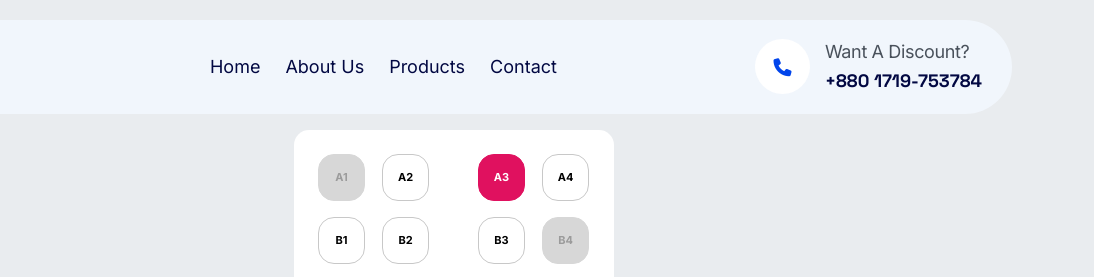
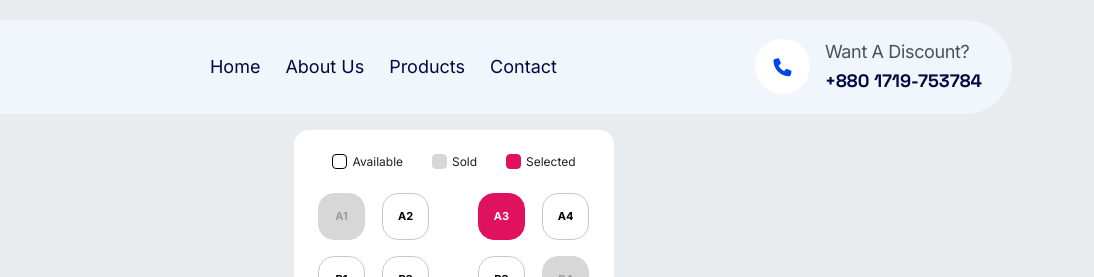
Before and after one commit to Md-Anikul-Islam/air-king-frontend, a plain HTML site: page seat.html in a window 1280 px wide. Shown: the top 277 px of the page, 186-1280 px from the left. Drawn offline with Linux system fonts and the light colour scheme; some packages are replaced by stand-ins of ours; a script that the page names is missing.

Commit message:
seat design updated

```diff
--- a/seat.html
+++ b/seat.html
@@ -30,7 +30,7 @@
       }
       .seat-box {
         max-width: 320px;
-        height: 100vh;
+        /* height: 100vh; */
         margin: auto;
         border-radius: 15px;
       }
@@ -49,8 +49,8 @@
         text-transform: uppercase;
       }
       .seat-selected {
-    background: #E0115F;
-    border-color: #E0115F;
+        background: #e0115f;
+        border-color: #e0115f;
         color: #fff;
       }
       .seat-available {
@@ -62,7 +62,31 @@
         background: #d7d7d7 !important;
         color: #9b9b9b !important;
         cursor: not-allowed !important;
-    border: 1px solid #D7D7D7 !important;
+        border: 1px solid #d7d7d7 !important;
+      }
+      .seat-means {
+        width: 15px;
+        height: 15px;
+        margin-right: 5px;
+        border-radius: 4px;
+      }
+      .legend-label {
+        font-size: 12px;
+        font-weight: 400;
+        line-height: 15px;
+        color: #202020;
+      }
+      .available-example{
+        background: white;
+        border: 1px solid #000000;
+      }
+      .sold-example{
+        background: #d7d7d7;
+        border: 1px solid #d7d7d7;
+      }
+      .selected-example{
+        background: #e0115f;
+        border: 1px solid #e0115f;
       }
     </style>
   </head>
@@ -201,6 +225,20 @@
         <div class="container">
           <div class="seat-box p-4 bg-white">
             <div class="seat-wrapper">
+              <div class="d-flex justify-content-around mb-4">
+                <ul class="d-flex align-items-center">
+                  <li class="seat-means available-example"></li>
+                  <li class="legend-label">Available</li>
+                </ul>
+                <ul class="d-flex align-items-center">
+                  <li class="seat-means sold-example"></li>
+                  <li class="legend-label">Sold</li>
+                </ul>
+                <ul class="d-flex align-items-center">
+                  <li class="seat-means selected-example"></li>
+                  <li class="legend-label">Selected</li>
+                </ul>
+              </div>
               <div class="row g-5">
                 <div class="col-6">
                   <div class="row g-3">
```
Lines whose indentation alone changed are shown as unchanged.
